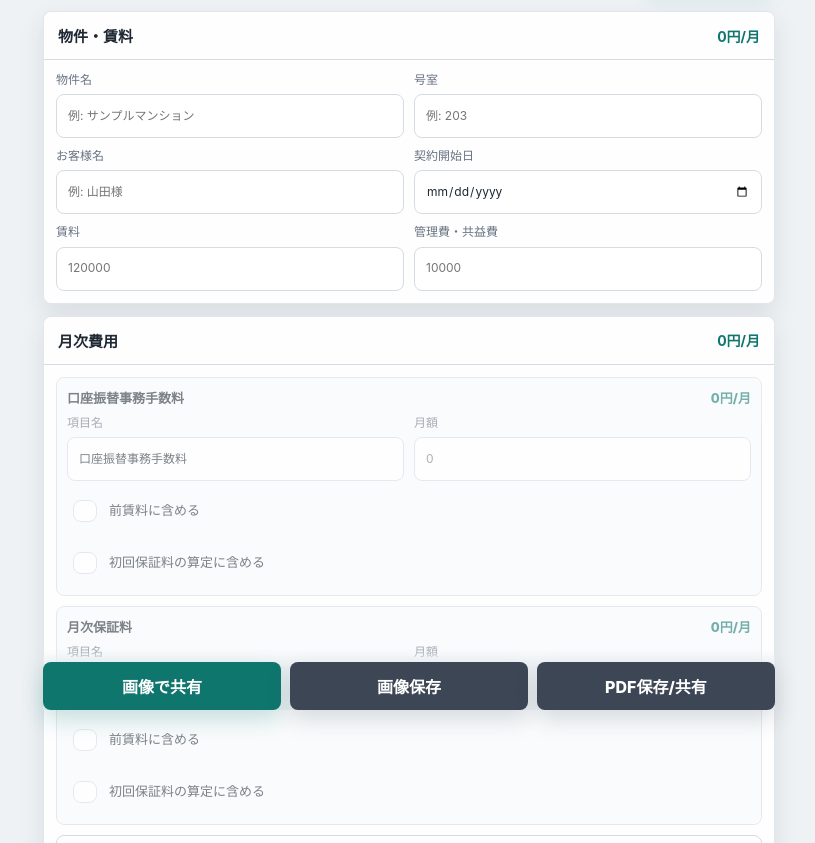
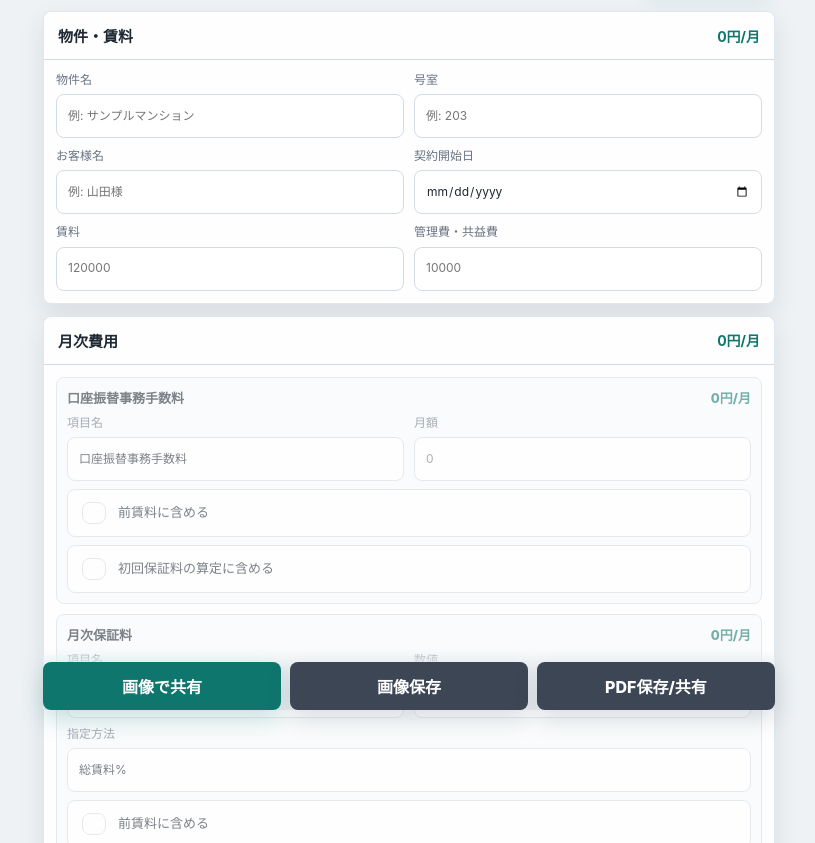
Before and after one commit to ithiromu-hub/chintai-cost-calculator, a plain HTML site: page chintai-cost-calculator.html in a window 1280 px wide. Shown: the part 90-933 px from the top of the page, without its empty margins (231-1046 px from the left). Drawn offline with Linux system fonts and the light colour scheme.

Commit message:
Improve monthly fee toggles

```diff
--- a/chintai-cost-calculator.html
+++ b/chintai-cost-calculator.html
@@ -254,7 +254,19 @@
       min-height: 44px;
       color: var(--ink);
       font-size: 13px;
-      padding: 0 2px;
+      padding: 9px 10px;
+      border: 1px solid var(--line);
+      border-radius: 8px;
+      background: #ffffff;
+      transition: background .16s ease, border-color .16s ease, color .16s ease;
+    }
+
+    .toggle.is-on,
+    .toggle:has(input:checked) {
+      color: #0f4f4a;
+      border-color: rgba(15, 118, 110, .42);
+      background: #ecfdf5;
+      font-weight: 800;
     }
 
     .toggle input {
@@ -598,11 +610,11 @@
       { id: "fireInsurance", label: "火災保険料", type: "amountOnly", value: "" }
     ];
     const monthlyDefaults = [
-      { label: "口座振替事務手数料", value: "", includeInAdvance: false, includeInGuarantee: false },
-      { label: "月次保証料", value: "", includeInAdvance: false, includeInGuarantee: false },
-      { label: "町会費", value: "", includeInAdvance: true, includeInGuarantee: true },
-      { label: "火災保険料", value: "", includeInAdvance: true, includeInGuarantee: true },
-      { label: "24時間サポート", value: "", includeInAdvance: true, includeInGuarantee: true }
+      { label: "口座振替事務手数料", value: "", mode: "amount", includeInAdvance: false, includeInGuarantee: false },
+      { label: "月次保証料", value: "1", mode: "percent", includeInAdvance: false, includeInGuarantee: false },
+      { label: "町会費", value: "", mode: "amount", includeInAdvance: true, includeInGuarantee: true },
+      { label: "火災保険料", value: "", mode: "amount", includeInAdvance: true, includeInGuarantee: true },
+      { label: "24時間サポート", value: "", mode: "amount", includeInAdvance: true, includeInGuarantee: true }
     ];
     const extraDefaults = [];
 
@@ -690,28 +702,36 @@
             <input id="${id}Name" value="${label}" placeholder="例: 室内清掃費">
           </label>
           <label>金額
-            <input id="${id}Value" type="number" inputmode="numeric" min="0" value="${value}" placeholder="0">
+            <input id="${id}Value" type="number" inputmode="decimal" min="0" step="0.01" value="${value}" placeholder="0">
           </label>
         </div>`;
       return wrap;
     }
 
-    function makeMonthlyItem(index, label = "", value = "", includeInAdvance = true, includeInGuarantee = true) {
+    function makeMonthlyItem(index, label = "", value = "", includeInAdvance = true, includeInGuarantee = true, mode = "amount") {
       const id = `monthly${index}`;
       const wrap = document.createElement("div");
       wrap.className = "line-item";
       wrap.dataset.monthly = id;
       wrap.dataset.includeGuarantee = includeInGuarantee ? "1" : "0";
+      const isFlexible = mode === "percent" || label === "月次保証料";
       wrap.innerHTML = `
         <div class="line-title"><span id="${id}Title">月次費用</span><output id="${id}Output">0円/月</output></div>
         <div class="grid-2">
           <label>項目名
             <input id="${id}Name" value="${label}" placeholder="例: 町会費">
           </label>
-          <label>月額
-            <input id="${id}Value" type="number" inputmode="numeric" min="0" value="${value}" placeholder="0">
+          <label>${isFlexible ? "数値" : "月額"}
+            <input id="${id}Value" type="number" inputmode="decimal" min="0" step="0.01" value="${value}" placeholder="0">
           </label>
         </div>
+        ${isFlexible ? `
+          <label>指定方法
+            <select id="${id}Mode">
+              <option value="percent">総賃料%</option>
+              <option value="amount">金額指定</option>
+            </select>
+          </label>` : `<input id="${id}Mode" type="hidden" value="amount">`}
         <label class="toggle">
           <input id="${id}IncludeAdvance" type="checkbox" ${includeInAdvance ? "checked" : ""}>
           前賃料に含める
@@ -720,6 +740,7 @@
           <input id="${id}IncludeGuarantee" type="checkbox" ${includeInGuarantee ? "checked" : ""}>
           初回保証料の算定に含める
         </label>`;
+      wrap.querySelector(`#${id}Mode`).value = mode;
       return wrap;
     }
 
@@ -769,7 +790,9 @@
     }
 
     function monthlyFeeAmount(row) {
-      return money(byId(`${row.dataset.monthly}Value`).value);
+      const id = row.dataset.monthly;
+      const value = Number(byId(`${id}Value`).value) || 0;
+      return byId(`${id}Mode`).value === "percent" ? money(housingMonthly() * value / 100) : money(value);
     }
 
     function monthlyFeesTotal() {
@@ -921,10 +944,14 @@
         : `${freeRentTargetLabel()}を対象に、契約開始日から指定日数分を無料として計算します。`;
       monthlyRows().forEach((row) => {
         const id = row.dataset.monthly;
-        row.classList.toggle("is-muted", !byId(`${id}IncludeAdvance`).checked);
+        const includedSomewhere = byId(`${id}IncludeAdvance`).checked || byId(`${id}IncludeGuarantee`).checked;
+        row.classList.toggle("is-muted", !includedSomewhere);
       });
       byId("includeNextMonth").closest(".line-item").classList.toggle("is-muted", !byId("includeNextMonth").checked);
       byId("includeMonthAfter").closest(".line-item").classList.toggle("is-muted", !byId("includeMonthAfter").checked);
+      document.querySelectorAll(".toggle input").forEach((input) => {
+        input.closest(".toggle").classList.toggle("is-on", input.checked);
+      });
     }
 
     function calculate() {
@@ -1402,7 +1429,7 @@
     }
 
     monthlyDefaults.forEach((item, index) => {
-      byId("monthlyItems").appendChild(makeMonthlyItem(index, item.label, item.value, item.includeInAdvance, item.includeInGuarantee));
+      byId("monthlyItems").appendChild(makeMonthlyItem(index, item.label, item.value, item.includeInAdvance, item.includeInGuarantee, item.mode));
     });
     contractDefs.forEach((def) => byId("contractItems").appendChild(makeLineItem(def)));
     extraDefaults.forEach(([label, value], index) => byId("extraItems").appendChild(makeExtraItem(index, label, value)));
--- a/service-worker.js
+++ b/service-worker.js
@@ -1,4 +1,4 @@
-const CACHE_NAME = "chintai-cost-calculator-v4";
+const CACHE_NAME = "chintai-cost-calculator-v5";
 const APP_FILES = [
   "./",
   "./index.html",
```
